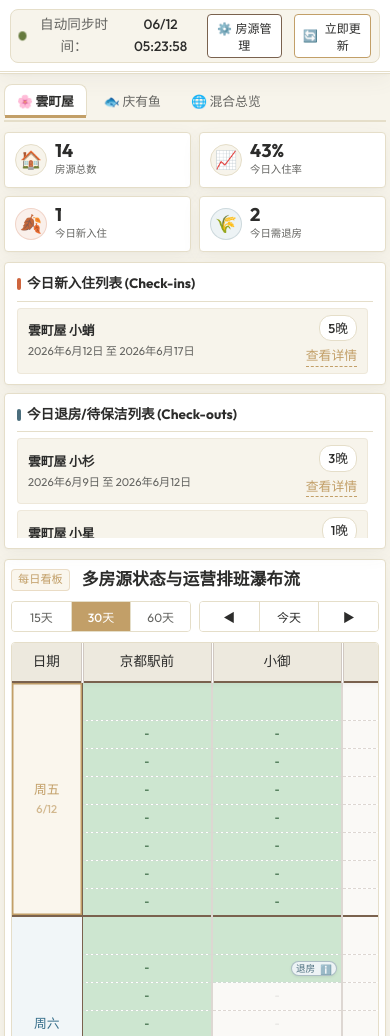
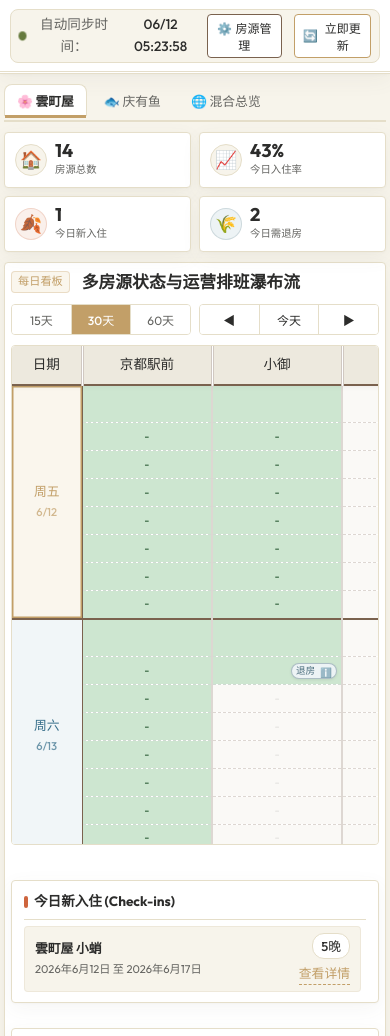
Before and after one commit to cauchyds/AirbnbCalendar, a plain HTML site: page index.html in a window 390 px wide. Shown: the part 64-1100 px from the top of the page. Drawn offline with Linux system fonts and the light colour scheme.

Commit message:
style: relocate check-in and check-out lists to sticky sidebars next to the Gantt chart

```diff
--- a/index.html
+++ b/index.html
@@ -10,7 +10,7 @@
   <link rel="preconnect" href="https://fonts.gstatic.com" crossorigin>
   <link href="https://fonts.googleapis.com/css2?family=Inter:wght@300;400;500;600;700&family=Noto+Serif+JP:wght@400;500;700&family=Outfit:wght@300;400;500;600;700&display=swap" rel="stylesheet">
 
-  <link rel="stylesheet" href="style.css?v=3.7">
+  <link rel="stylesheet" href="style.css?v=3.8">
 </head>
 <body>
 
@@ -92,31 +92,6 @@
       </div>
     </section>
 
-    <!-- 今日待办事项列表 (Check-ins & Check-outs Detailed) -->
-    <section class="todo-section">
-      <div class="todo-grid">
-        <div class="todo-box card-checkin">
-          <div class="todo-title">
-            <span class="todo-marker marker-in"></span>
-            <h3>今日新入住列表 (Check-ins)</h3>
-          </div>
-          <div class="todo-list-container" id="list-today-checkins">
-            <div class="todo-empty">今日无新入住客人</div>
-          </div>
-        </div>
-
-        <div class="todo-box card-checkout">
-          <div class="todo-title">
-            <span class="todo-marker marker-out"></span>
-            <h3>今日退房/待保洁列表 (Check-outs)</h3>
-          </div>
-          <div class="todo-list-container" id="list-today-checkouts">
-            <div class="todo-empty">今日无退房日程</div>
-          </div>
-        </div>
-      </div>
-    </section>
-
     <!-- 全房源纵览瀑布流时间轴 (Gantt Multi-Property Timeline Grid) -->
     <section class="timeline-section">
       <div class="section-card">
@@ -143,13 +118,39 @@
           </div>
         </div>
 
-        <!-- 甘特图表格挂载点 (横纵对调版) -->
-        <div class="timeline-wrapper-outer">
-          <div class="timeline-grid-container" id="timeline-grid-container">
-            <!-- JS 渲染甘特图 -->
+        <!-- 左右待办与中间甘特图的布局容器 -->
+        <div class="gantt-layout-container">
+
+          <!-- 左侧：今日新入住列表 -->
+          <div class="gantt-sidebar-todo todo-box card-checkin">
+            <div class="todo-title">
+              <span class="todo-marker marker-in"></span>
+              <h3>今日新入住 (Check-ins)</h3>
+            </div>
+            <div class="todo-list-container" id="list-today-checkins">
+              <div class="todo-empty">今日无新入住客人</div>
+            </div>
           </div>
+
+          <!-- 中间：甘特图表格挂载点 (横纵对调版) -->
+          <div class="timeline-wrapper-outer">
+            <div class="timeline-grid-container" id="timeline-grid-container">
+              <!-- JS 渲染甘特图 -->
+            </div>
+          </div>
+
+          <!-- 右侧：今日退房/待保洁列表 -->
+          <div class="gantt-sidebar-todo todo-box card-checkout">
+            <div class="todo-title">
+              <span class="todo-marker marker-out"></span>
+              <h3>今日退房/待保洁 (Check-outs)</h3>
+            </div>
+            <div class="todo-list-container" id="list-today-checkouts">
+              <div class="todo-empty">今日无退房日程</div>
+            </div>
+          </div>
+
         </div>
-
 
       </div>
     </section>
@@ -404,7 +405,7 @@
   </footer>
 
   <!-- 引入配置与逻辑控制 JS -->
-  <script src="config.js?v=3.7"></script>
-  <script src="app.js?v=3.7"></script>
+  <script src="config.js?v=3.8"></script>
+  <script src="app.js?v=3.8"></script>
 </body>
 </html>
--- a/style.css
+++ b/style.css
@@ -287,7 +287,7 @@ body {
    5. 数据大盘与今日待办 (KPIs & Daily Check-ins)
    ========================================================================== */
 .dashboard-content {
-  max-width: 1400px;
+  max-width: 1650px;
   margin: 0 auto;
   padding: 0 30px;
 }
@@ -484,6 +484,28 @@ body {
    ========================================================================== */
 .timeline-section, .single-calendar-section {
   margin-top: 30px;
+}
+
+.gantt-layout-container {
+  display: flex;
+  gap: 20px;
+  align-items: stretch;
+}
+
+.gantt-sidebar-todo {
+  width: 290px;
+  flex-shrink: 0;
+  position: sticky;
+  top: 80px; /* 粘性表头的高度以下开始固定 */
+  align-self: flex-start;
+  box-sizing: border-box;
+  z-index: 10;
+}
+
+/* 调整侧栏中的待办列表高度 */
+.gantt-sidebar-todo .todo-list-container {
+  max-height: 480px;
+  overflow-y: auto;
 }
 
 .section-card {
@@ -1996,3 +2018,31 @@ body {
 .grid-pill:hover .badge-info-icon {
   transform: scale(1.2);
 }
+
+/* --------------------------------------------------------------------------
+   14. 甘特图两侧待办与响应式布局
+   -------------------------------------------------------------------------- */
+@media (max-width: 1200px) {
+  .gantt-layout-container {
+    flex-direction: column !important;
+    gap: 15px !important;
+  }
+
+  .gantt-sidebar-todo {
+    width: 100% !important;
+    position: static !important;
+    margin-top: 10px;
+  }
+
+  .timeline-wrapper-outer {
+    order: 1 !important;
+  }
+
+  .card-checkin {
+    order: 2 !important;
+  }
+
+  .card-checkout {
+    order: 3 !important;
+  }
+}
```
